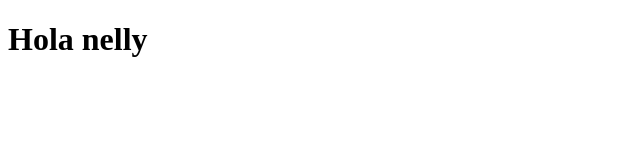
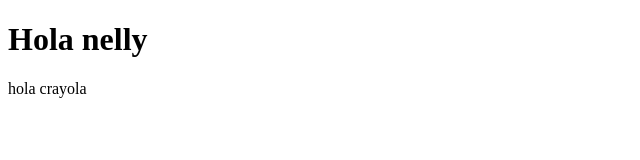
Before and after one commit to solespino13/repasoconnelly, a plain HTML site: page index.html in a window 1280 px wide. Shown: the whole page, without its empty margins (0-640 px from the left). Drawn offline with Linux system fonts and the light colour scheme.

Commit message:
agregue hola crayola

```diff
--- a/index.html
+++ b/index.html
@@ -6,5 +6,7 @@
 </head>
 <body>
 	<h1>Hola nelly</h1>
+
+	<p>hola crayola</p>
 </body>
 </html>
```
